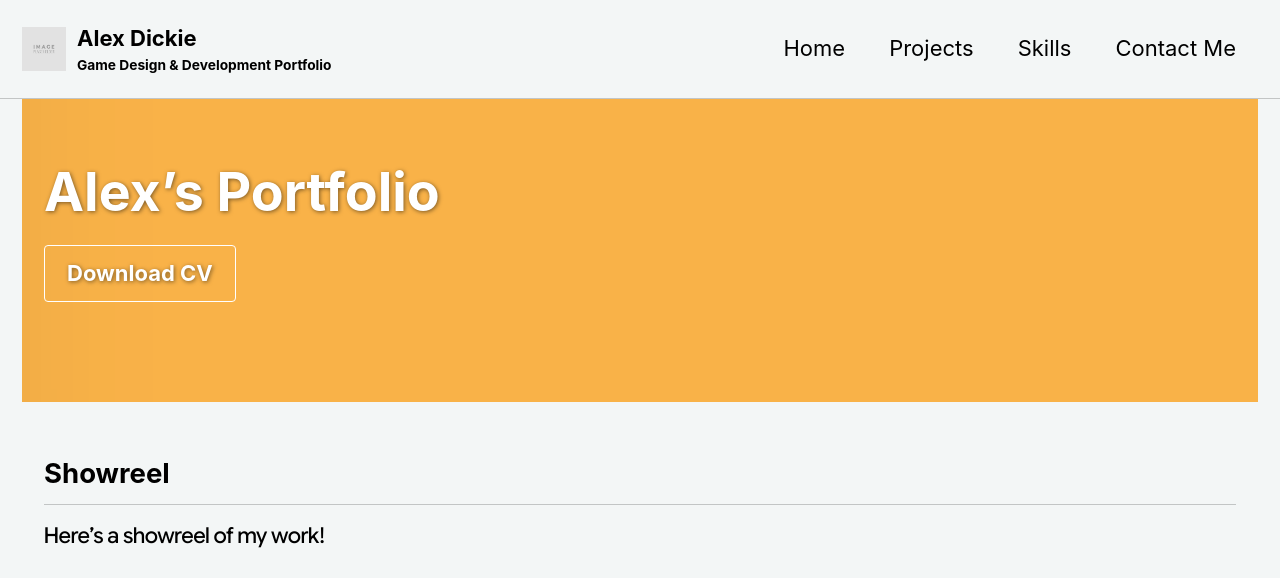
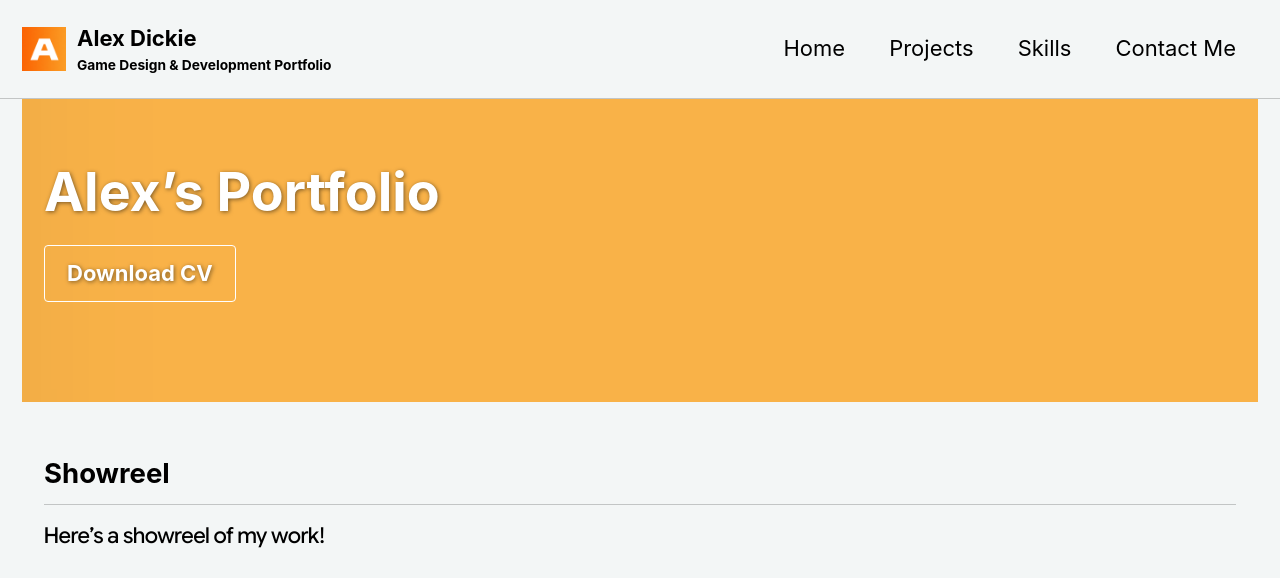
Before and after one commit to AlexUlster/AlexUlster.github.io, a Jekyll site: the page built from _pages/index.md, in a window 1280 px wide. Shown: the top 578 px of the page. Built offline with Jekyll 4.4.1, drawn with Linux system fonts in a browser that asks for light colours; grey boxes are pictures that could not be loaded.

Commit message:
Update _config.yml

```diff
--- a/_config.yml
+++ b/_config.yml
@@ -7,7 +7,7 @@ name: "Alex Dickie"
 url: "https://alexulster.github.io/" # Your GitHub Pages domain
 baseurl: "" # Repo name if site is in a project repo, blank for user/org site
 locale: "en-GB" # Language/region
-logo: "assets/images/Placeholder.jpg" # path of logo image to display in the masthead
+logo: "assets/images/A.png" # path of logo image to display in the masthead
 masthead_title: "Alex Dickie" # overrides the website title displayed in the masthead, use " " for no title
 copyright: # "copyright" name, defaults to site.title
 copyright_url: # "copyright" URL, defaults to site.url
```
